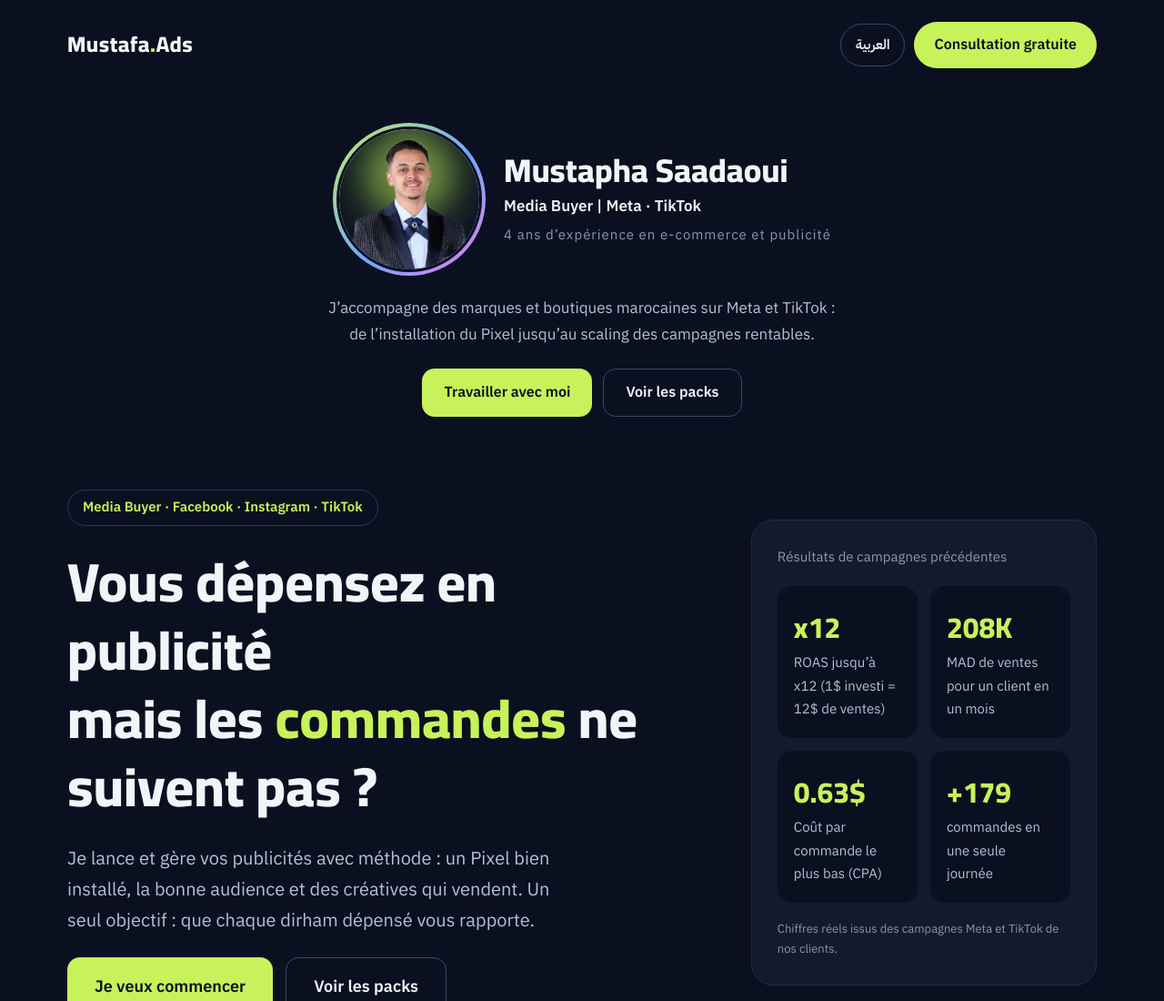
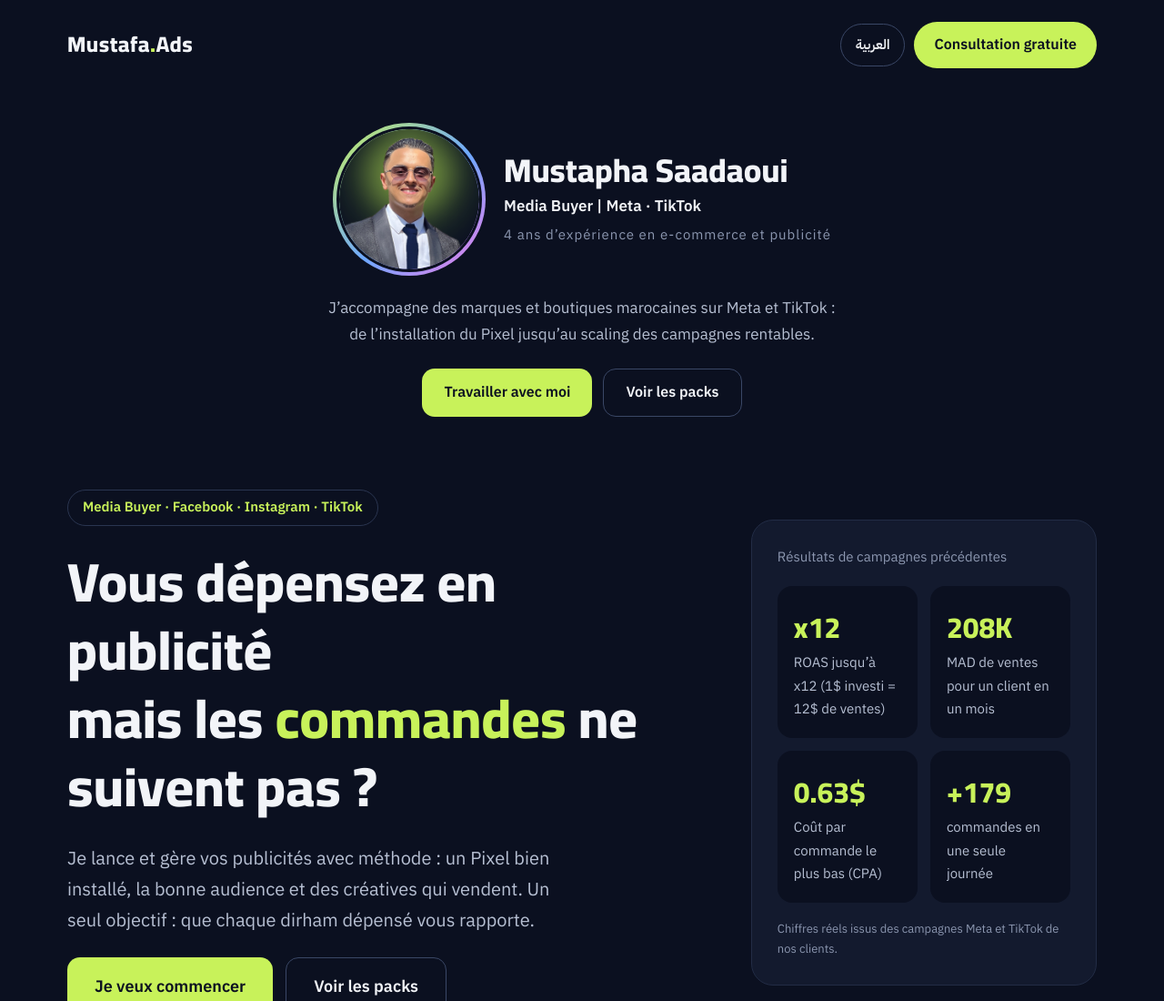
Before and after one commit to mstafasaadawi-lang/mustafa-ads, a plain HTML site: page fr/index.html in a window 1280 px wide. Shown: the top 1100 px of the page at 91% size. Drawn offline with Linux system fonts and the light colour scheme.

Commit message:
Avatar from garden photo

```diff
--- a/fr/index.html
+++ b/fr/index.html
@@ -47,7 +47,7 @@ function track(ev, p){ if (window.fbq) fbq('track', ev, p||{}); }
   <div id="about" style="max-width: 760px; margin: 0 auto; padding: 36px 24px 8px; display: flex; flex-direction: column; align-items: center; gap: 22px; text-align: center">
     <div style="display: flex; flex-wrap: wrap; align-items: center; justify-content: center; gap: 20px">
       <div style="width: 168px; height: 168px; flex: none; border-radius: 50%; padding: 4px; background: linear-gradient(135deg, #C8F25A, #6EA8FF 55%, #F27AE6)">
-        <img src="../img/avatar-v4.png" alt="Mustapha Saadaoui" width="720" height="720" style="display: block; width: 100%; height: 100%; border-radius: 50%; border: 3px solid #0B1020; box-sizing: border-box; object-fit: cover">
+        <img src="../img/avatar-v5.png" alt="Mustapha Saadaoui" width="720" height="720" style="display: block; width: 100%; height: 100%; border-radius: 50%; border: 3px solid #0B1020; box-sizing: border-box; object-fit: cover">
       </div>
       <div style="display: flex; flex-direction: column; gap: 4px; text-align: start">
         <div style="font-family: Cairo, sans-serif; font-weight: 800; font-size: clamp(26px, 6vw, 36px); line-height: 1.15" dir="ltr">Mustapha Saadaoui</div>
```
Also changed, not shown: index.html (+1 -1 lines), img/avatar-v4.png (deleted), img/avatar-v5.png (added).
